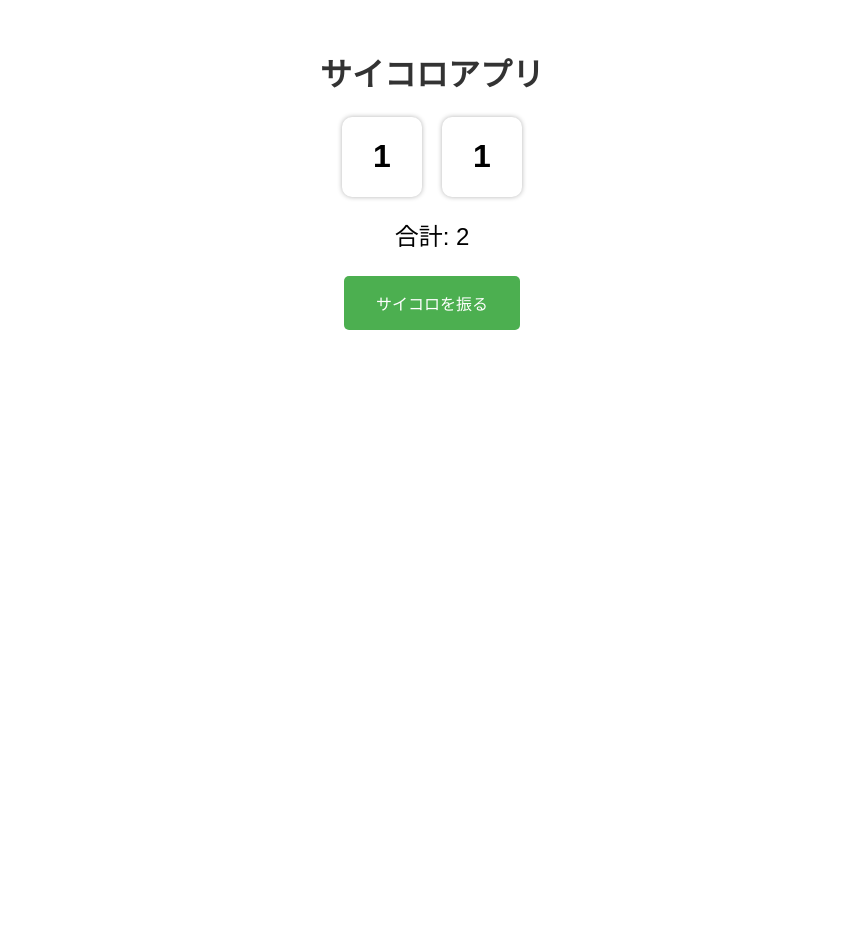
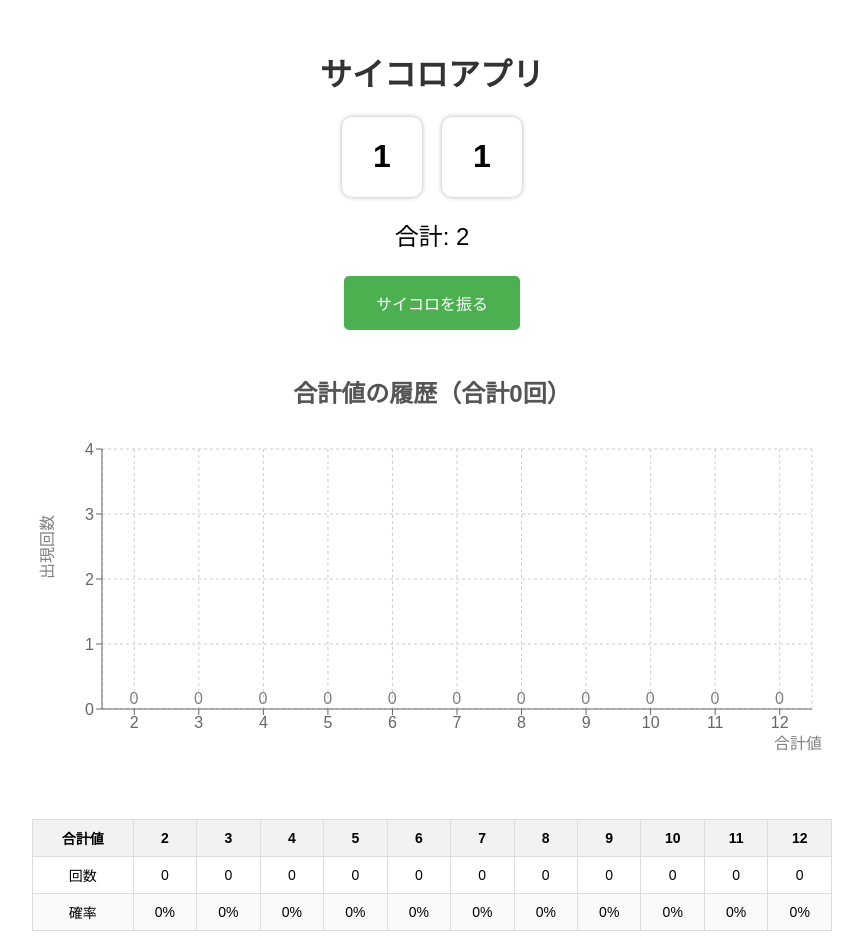
Before and after one commit to coral-35/dice, a React (Create React App) app: page / in a window 1280 px wide. Shown: the top 952 px of the page, without its empty margins (208-1071 px from the left). Before the commit the page ends 800 px from the top, so only its background shows below. Built offline with nearby package versions, Linux system fonts and the light colour scheme.

Commit message:
回数グラフを表示

```diff
--- a/package.json
+++ b/package.json
@@ -10,6 +10,7 @@
     "react": "^19.1.0",
     "react-dom": "^19.1.0",
     "react-scripts": "5.0.1",
+    "recharts": "^2.15.3",
     "web-vitals": "^2.1.4"
   },
   "scripts": {
--- a/src/App.js
+++ b/src/App.js
@@ -1,8 +1,15 @@
 import React, { useState } from 'react';
+import { BarChart, Bar, XAxis, YAxis, CartesianGrid, Tooltip, ResponsiveContainer, LabelList } from 'recharts';
 
 function App() {
   // サイコロの目を保存するstate
   const [dice, setDice] = useState([1, 1]);
+  // サイコロの合計履歴を保存するstate（2～12の各合計値の出現回数）
+  const [history, setHistory] = useState({
+    2: 0, 3: 0, 4: 0, 5: 0, 6: 0, 7: 0, 8: 0, 9: 0, 10: 0, 11: 0, 12: 0
+  });
+  // 振った合計回数
+  const [totalRolls, setTotalRolls] = useState(0);
 
   // サイコロを振る関数
   const rollDice = () => {
@@ -10,10 +17,26 @@ function App() {
     const die1 = Math.floor(Math.random() * 6) + 1;
     const die2 = Math.floor(Math.random() * 6) + 1;
     setDice([die1, die2]);
+
+    // 合計を計算して履歴を更新
+    const total = die1 + die2;
+    setHistory(prevHistory => ({
+      ...prevHistory,
+      [total]: prevHistory[total] + 1
+    }));
+
+    // 合計回数を更新
+    setTotalRolls(prev => prev + 1);
   };
 
   // サイコロの目の合計を計算
   const total = dice[0] + dice[1];
+
+  // 履歴データをグラフ用に整形
+  const historyData = Object.keys(history).map(key => ({
+    total: key,
+    count: history[key]
+  }));
 
   // サイコロの目を表示するコンポーネント
   const Die = ({ value }) => {
@@ -22,6 +45,23 @@ function App() {
         {value}
       </div>
     );
+  };
+
+  // カスタムツールチップ
+  const CustomTooltip = ({ active, payload }) => {
+    if (active && payload && payload.length) {
+      const data = payload[0].payload;
+      const percentage = totalRolls > 0 ? ((data.count / totalRolls) * 100).toFixed(1) : 0;
+
+      return (
+        <div className="custom-tooltip">
+          <p>合計値: {data.total}</p>
+          <p>出現回数: {data.count}回</p>
+          <p>割合: {percentage}%</p>
+        </div>
+      );
+    }
+    return null;
   };
 
   return (
@@ -39,17 +79,68 @@ function App() {
 
       <button onClick={rollDice}>サイコロを振る</button>
 
+      <div className="history-container">
+        <h2>合計値の履歴（合計{totalRolls}回）</h2>
+        <div className="chart-container">
+          <ResponsiveContainer width="100%" height={350}>
+            <BarChart data={historyData} margin={{ top: 20, right: 20, left: 10, bottom: 40 }}>
+              <CartesianGrid strokeDasharray="3 3" />
+              <XAxis dataKey="total" label={{ value: '合計値', position: 'insideBottomRight', offset: -10 }} />
+              <YAxis label={{ value: '出現回数', angle: -90, position: 'insideLeft' }} />
+              <Tooltip content={<CustomTooltip />} />
+              <Bar dataKey="count" name="回数" fill="#8884d8">
+                <LabelList dataKey="count" position="top" />
+              </Bar>
+            </BarChart>
+          </ResponsiveContainer>
+        </div>
+
+        <div className="stats-table">
+          <table>
+            <thead>
+              <tr>
+                <th>合計値</th>
+                {Object.keys(history).map(key => (
+                  <th key={key}>{key}</th>
+                ))}
+              </tr>
+            </thead>
+            <tbody>
+              <tr>
+                <td>回数</td>
+                {Object.keys(history).map(key => (
+                  <td key={key}>{history[key]}</td>
+                ))}
+              </tr>
+              <tr>
+                <td>確率</td>
+                {Object.keys(history).map(key => (
+                  <td key={key}>
+                    {totalRolls > 0 ? ((history[key] / totalRolls) * 100).toFixed(1) + '%' : '0%'}
+                  </td>
+                ))}
+              </tr>
+            </tbody>
+          </table>
+        </div>
+      </div>
+
       <style jsx>{`
         .app {
           text-align: center;
           font-family: sans-serif;
-          max-width: 500px;
+          max-width: 800px;
           margin: 0 auto;
           padding: 20px;
         }
 
         h1 {
           color: #333;
+        }
+
+        h2 {
+          color: #555;
+          margin-top: 30px;
         }
 
         .dice-container {
@@ -95,6 +186,50 @@ function App() {
         button:hover {
           background-color: #45a049;
         }
+
+        .history-container {
+          margin-top: 40px;
+        }
+
+        .chart-container {
+          margin-top: 20px;
+          height: 350px;
+          width: 100%;
+        }
+
+        .custom-tooltip {
+          background-color: white;
+          border: 1px solid #ccc;
+          padding: 10px;
+          border-radius: 5px;
+          box-shadow: 0 0 5px rgba(0, 0, 0, 0.2);
+        }
+
+        .stats-table {
+          margin-top: 30px;
+          overflow-x: auto;
+        }
+
+        table {
+          width: 100%;
+          border-collapse: collapse;
+          margin-top: 10px;
+          font-size: 14px;
+        }
+
+        th, td {
+          border: 1px solid #ddd;
+          padding: 8px;
+          text-align: center;
+        }
+
+        th {
+          background-color: #f2f2f2;
+        }
+
+        tr:nth-child(even) {
+          background-color: #f9f9f9;
+        }
       `}</style>
     </div>
   );
```
Also changed, not shown: 1 other file (tests, documents, lock files or other folders).
